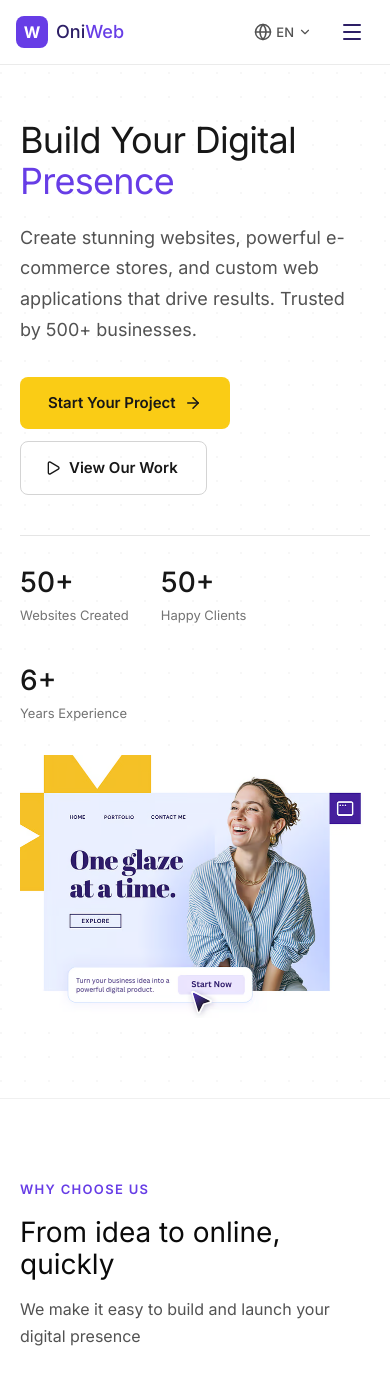
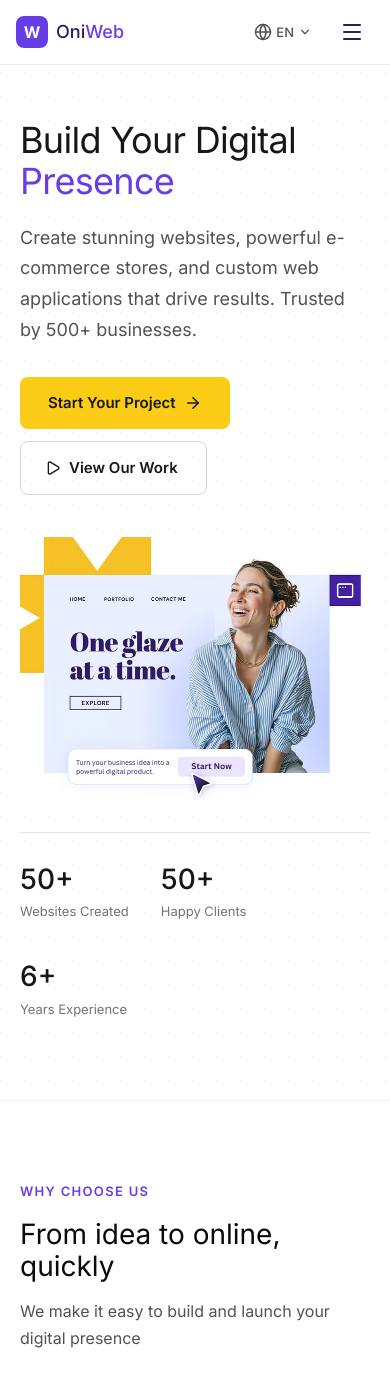
Before and after one commit to ardijancuri/Web-Platform-app, a Next.js app: page /en in a window 390 px wide. Shown: the top 1386 px of the page. Built offline with nearby package versions, Linux system fonts and the light colour scheme.

Commit message:
updated hero section

```diff
--- a/src/components/sections/Hero.tsx
+++ b/src/components/sections/Hero.tsx
@@ -34,6 +34,7 @@ const Hero = () => {
             initial={{ opacity: 0, y: 20 }}
             animate={{ opacity: 1, y: 0 }}
             transition={{ duration: 0.5 }}
+            className="order-1 lg:order-1"
           >
             {/* Heading */}
             <h1
@@ -64,7 +65,7 @@ const Hero = () => {
             </p>
 
             {/* CTAs */}
-            <div className="flex flex-wrap items-center" style={{ gap: '12px', marginBottom: '40px' }}>
+            <div className="flex flex-wrap items-center" style={{ gap: '12px', marginBottom: '10px' }}>
               <Link href="/contact" className="btn btn-lg btn-accent">
                 {t('cta')}
                 <ArrowRight size={18} />
@@ -78,9 +79,9 @@ const Hero = () => {
               </Link>
             </div>
 
-            {/* Trust Stats Row */}
+            {/* Trust Stats Row - Hidden on mobile, shown on desktop */}
             <div
-              className="flex items-center flex-wrap"
+              className="hidden lg:flex items-center flex-wrap"
               style={{ gap: '32px', paddingTop: '24px', borderTop: '1px solid #E5E5E5' }}
             >
               <div>
@@ -103,7 +104,7 @@ const Hero = () => {
             initial={{ opacity: 0, y: 20 }}
             animate={{ opacity: 1, y: 0 }}
             transition={{ duration: 0.5, delay: 0.2 }}
-            className="relative w-full max-w-full"
+            className="relative w-full max-w-full order-2 lg:order-2"
           >
             <div
               className="relative rounded-2xl overflow-hidden w-full max-w-full"
@@ -122,6 +123,28 @@ const Hero = () => {
               />
             </div>
           </motion.div>
+
+          {/* Trust Stats Row - Mobile only, shown below image */}
+          <motion.div
+            initial={{ opacity: 0, y: 20 }}
+            animate={{ opacity: 1, y: 0 }}
+            transition={{ duration: 0.5, delay: 0.3 }}
+            className="flex lg:hidden items-center flex-wrap order-3"
+            style={{ gap: '32px', paddingTop: '24px', borderTop: '1px solid #E5E5E5' }}
+          >
+            <div>
+              <div style={{ fontSize: '28px', fontWeight: 500, color: '#171717' }}>50+</div>
+              <div style={{ fontSize: '13px', color: '#737373' }}>{t('stats.websites')}</div>
+            </div>
+            <div>
+              <div style={{ fontSize: '28px', fontWeight: 500, color: '#171717' }}>50+</div>
+              <div style={{ fontSize: '13px', color: '#737373' }}>{t('stats.clients')}</div>
+            </div>
+            <div>
+              <div style={{ fontSize: '28px', fontWeight: 500, color: '#171717' }}>6+</div>
+              <div style={{ fontSize: '13px', color: '#737373' }}>{t('stats.experience')}</div>
+            </div>
+          </motion.div>
         </div>
       </div>
     </section>
```
